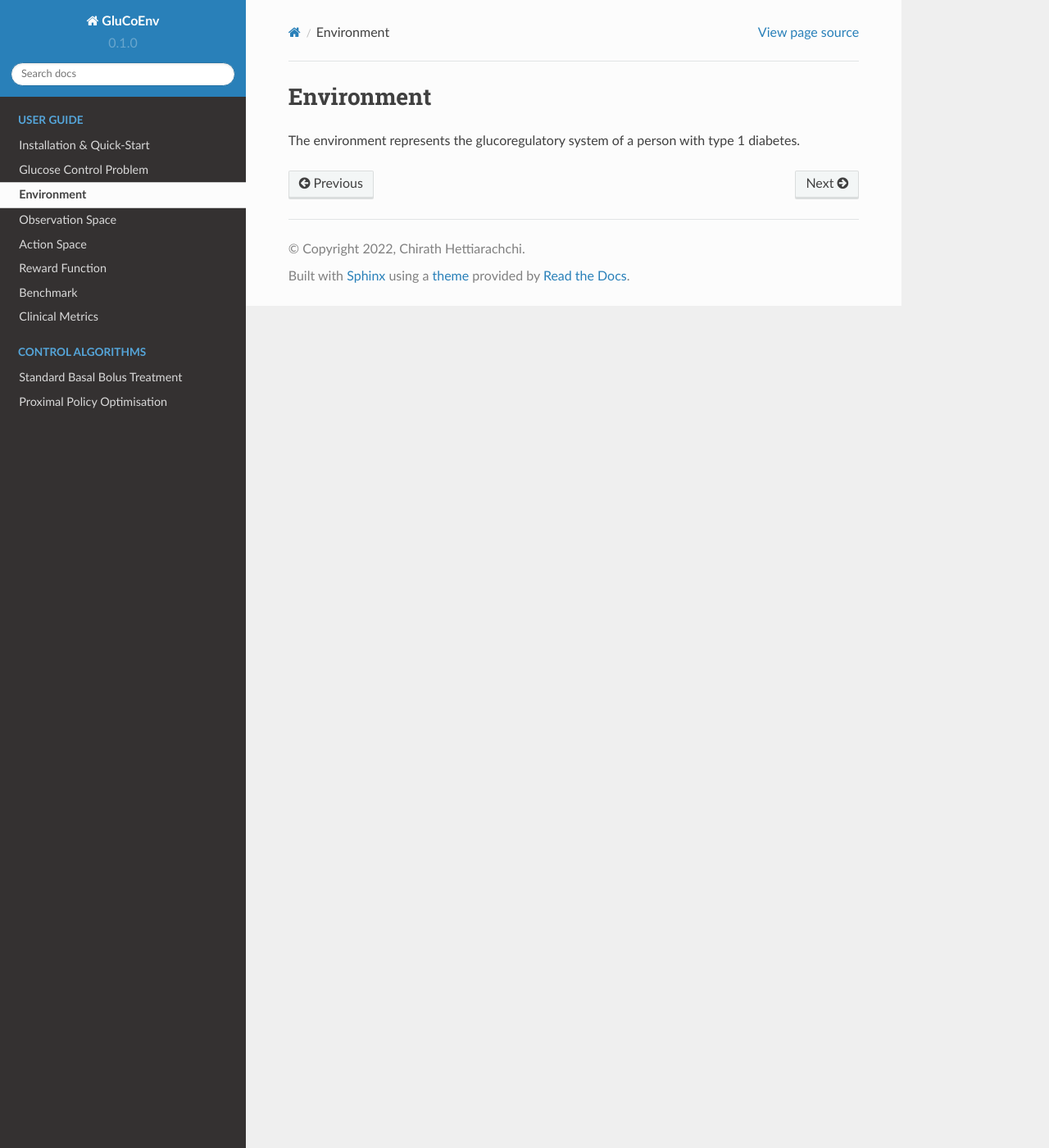
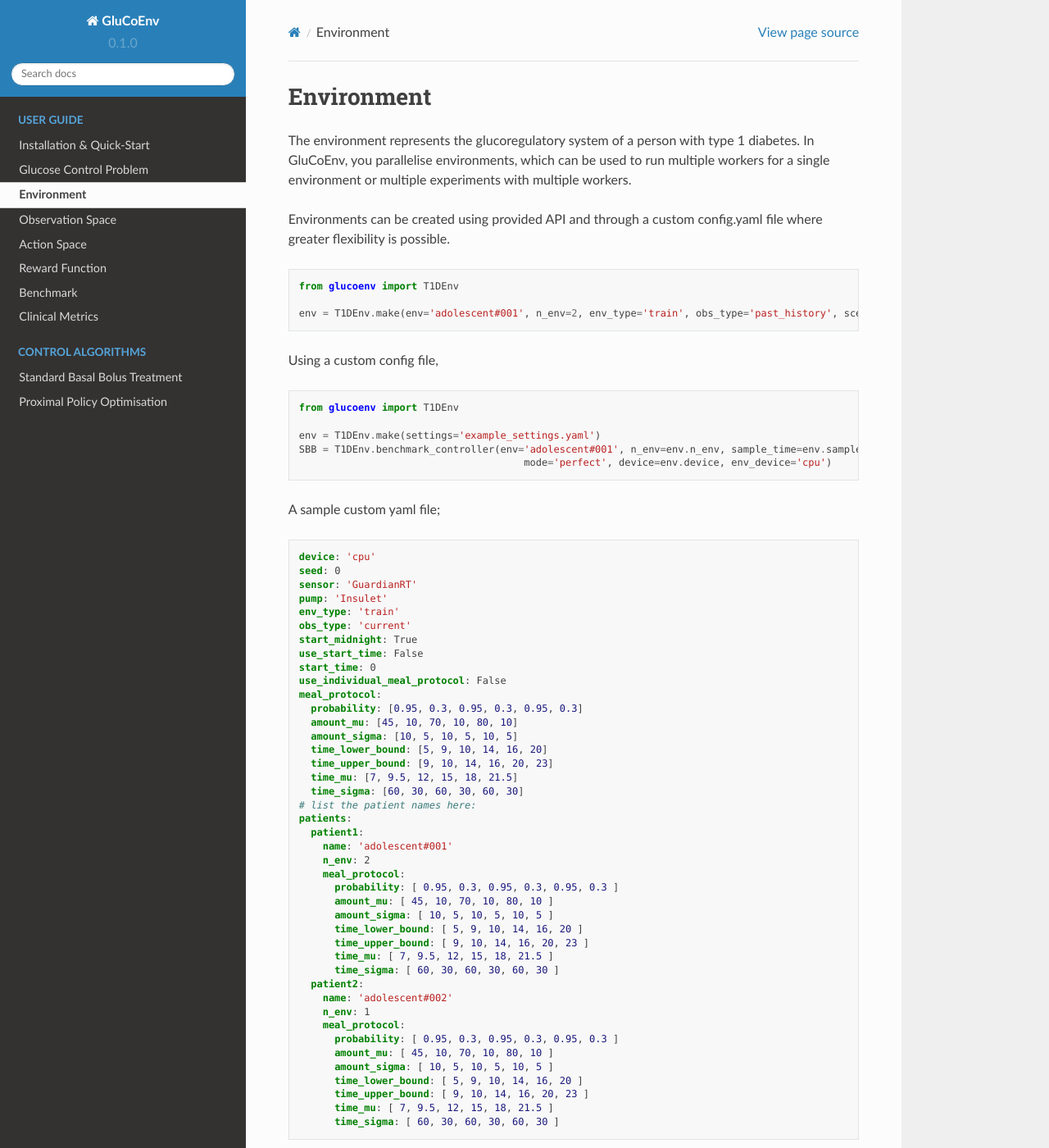
Before and after one commit to RL4H/GluCoEnv, a Sphinx documentation site: the page built from docs/source/guide/environment.rst, in a window 1280 px wide and 1400 px high. Shown: the whole window at 82% size. Built offline with Sphinx 7.4.7 and the Read the Docs theme 2.0.0, drawn with Linux system fonts in a browser that asks for light colours; some of the changed text lies outside the part shown.

Commit message:
Update environment.rst

```diff
--- a/docs/source/guide/environment.rst
+++ b/docs/source/guide/environment.rst
@@ -3,4 +3,74 @@
 Environment
 ============
 
-The environment represents the glucoregulatory system of a person with type 1 diabetes.
+The environment represents the glucoregulatory system of a person with type 1 diabetes. In GluCoEnv, you parallelise environments, which can be used to run multiple workers for a single environment or multiple experiments with multiple workers.
+
+Environments can be created using provided API and through a custom config.yaml file where greater flexibility is possible.
+
+.. code-block:: python
+
+  from glucoenv import T1DEnv
+
+  env = T1DEnv.make(env='adolescent#001', n_env=2, env_type='train', obs_type='past_history', scenario='moderate', device='cpu')
+
+
+Using a custom config file,
+
+
+.. code-block:: python
+
+  from glucoenv import T1DEnv
+
+  env = T1DEnv.make(settings='example_settings.yaml')
+  SBB = T1DEnv.benchmark_controller(env='adolescent#001', n_env=env.n_env, sample_time=env.sample_time,
+                                        mode='perfect', device=env.device, env_device='cpu')
+
+
+A sample custom yaml file;
+
+.. code-block:: yaml
+
+  device: 'cpu'
+  seed: 0
+  sensor: 'GuardianRT'
+  pump: 'Insulet'
+  env_type: 'train'
+  obs_type: 'current'
+  start_midnight: True
+  use_start_time: False
+  start_time: 0
+  use_individual_meal_protocol: False
+  meal_protocol:
+    probability: [0.95, 0.3, 0.95, 0.3, 0.95, 0.3]
+    amount_mu: [45, 10, 70, 10, 80, 10]
+    amount_sigma: [10, 5, 10, 5, 10, 5]
+    time_lower_bound: [5, 9, 10, 14, 16, 20]
+    time_upper_bound: [9, 10, 14, 16, 20, 23]
+    time_mu: [7, 9.5, 12, 15, 18, 21.5]
+    time_sigma: [60, 30, 60, 30, 60, 30]
+  # list the patient names here:
+  patients:
+    patient1:
+      name: 'adolescent#001'
+      n_env: 2
+      meal_protocol:
+        probability: [ 0.95, 0.3, 0.95, 0.3, 0.95, 0.3 ]
+        amount_mu: [ 45, 10, 70, 10, 80, 10 ]
+        amount_sigma: [ 10, 5, 10, 5, 10, 5 ]
+        time_lower_bound: [ 5, 9, 10, 14, 16, 20 ]
+        time_upper_bound: [ 9, 10, 14, 16, 20, 23 ]
+        time_mu: [ 7, 9.5, 12, 15, 18, 21.5 ]
+        time_sigma: [ 60, 30, 60, 30, 60, 30 ]
+    patient2:
+      name: 'adolescent#002'
+      n_env: 1
+      meal_protocol:
+        probability: [ 0.95, 0.3, 0.95, 0.3, 0.95, 0.3 ]
+        amount_mu: [ 45, 10, 70, 10, 80, 10 ]
+        amount_sigma: [ 10, 5, 10, 5, 10, 5 ]
+        time_lower_bound: [ 5, 9, 10, 14, 16, 20 ]
+        time_upper_bound: [ 9, 10, 14, 16, 20, 23 ]
+        time_mu: [ 7, 9.5, 12, 15, 18, 21.5 ]
+        time_sigma: [ 60, 30, 60, 30, 60, 30 ]
+
+Todo: Improve documentation by explainaing the parameters.
```
